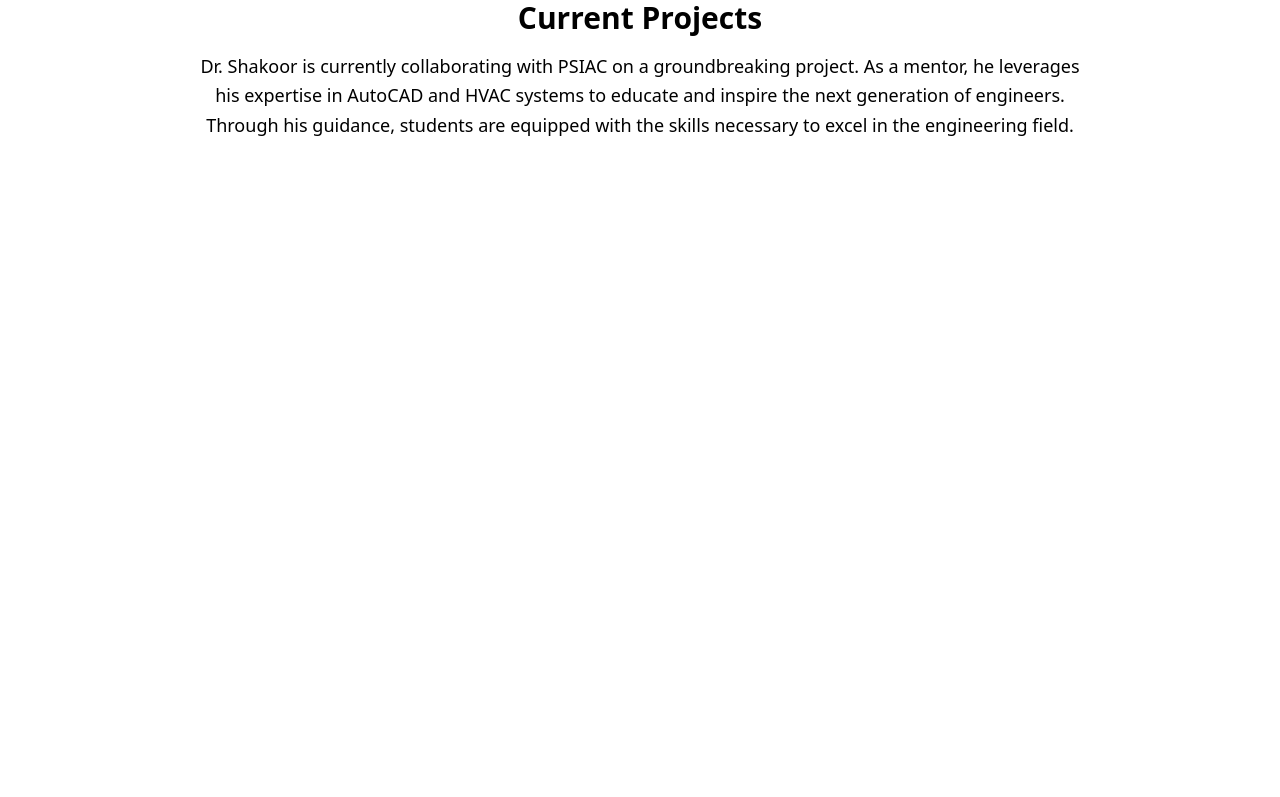
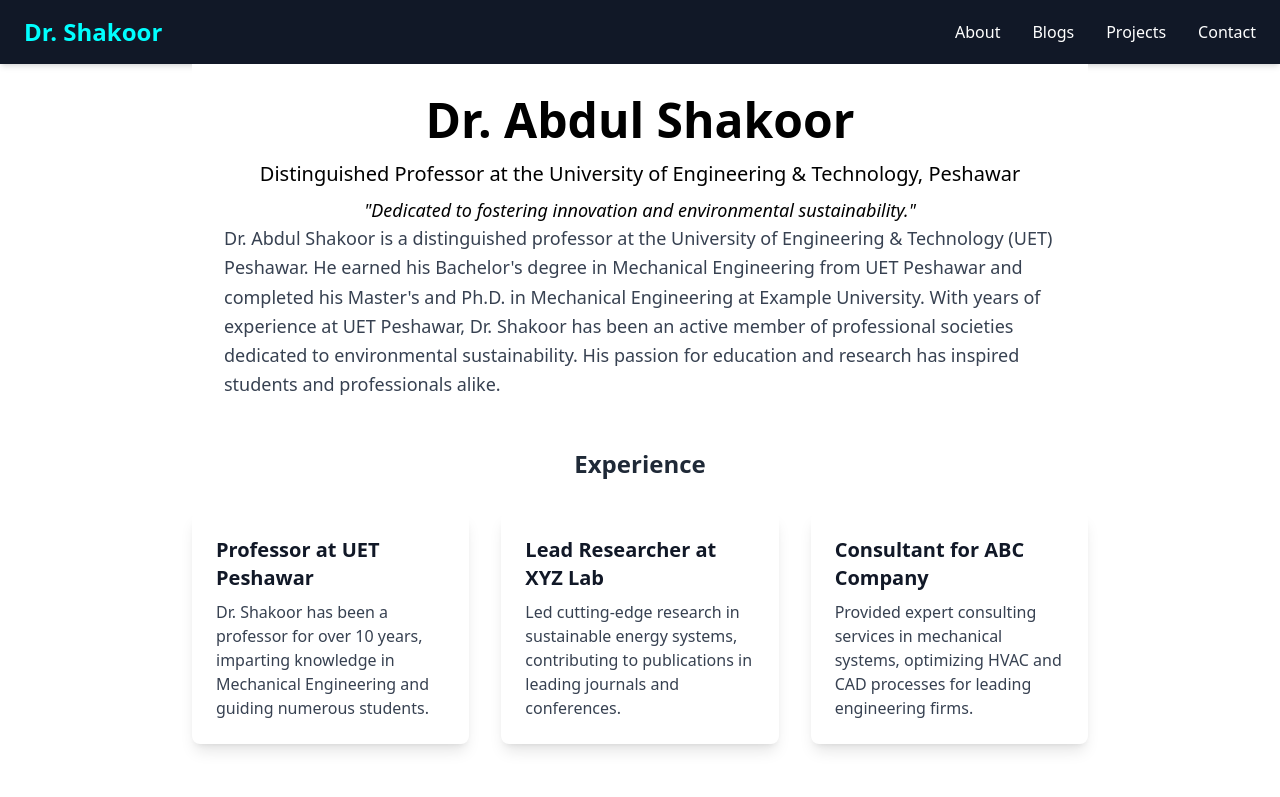
Before and after one commit to Hamid6426/abdul-shakoor-portfolio, a Next.js app: page / in a window 1280 px wide. Shown: the top 797 px of the page. Built offline with nearby package versions, Linux system fonts and the light colour scheme.

Commit message:
homepage edited

```diff
--- a/src/components/cta.jsx
+++ b/src/components/aboutPage/CTA.jsx
@@ -1,6 +1,6 @@
 import React from "react";
 
-export default function cta() {
+export default function CTA() {
   return (
     <section className="py-16 bg-gray-900 text-white mb-6">
       <div className="max-w-5xl mx-auto px-6 text-center">
--- /dev/null
+++ b/src/components/aboutPage/CurrentProjects.jsx
@@ -0,0 +1,16 @@
+import React from "react";
+
+export default function CurrentProjects() {
+  return (
+    <div>
+      <h2 className="text-3xl font-bold">Current Projects</h2>
+      <p className="text-lg leading-relaxed text-center">
+        Dr. Shakoor is currently collaborating with PSIAC on a groundbreaking
+        project. As a mentor, he leverages his expertise in AutoCAD and HVAC
+        systems to educate and inspire the next generation of engineers. Through
+        his guidance, students are equipped with the skills necessary to excel
+        in the engineering field.
+      </p>
+    </div>
+  );
+}
--- a/src/components/about/Intro.jsx
+++ b/src/components/aboutPage/Intro.jsx
@@ -3,6 +3,7 @@ import React from "react";
 export default function Intro() {
   return (
     <div className="my-8 px-4 sm:px-6 lg:px-8 flex items-center flex-col">
+
       <h1 className="text-4xl md:text-5xl font-bold">Dr. Abdul Shakoor</h1>
       <p className="mt-4 text-xl">
         Distinguished Professor at the University of Engineering & Technology,
--- a/src/components/navigation/MainNavbar.jsx
+++ b/src/components/navigation/MainNavbar.jsx
@@ -19,10 +19,9 @@ const Navbar = () => {
 
         {/* Desktop Navigation Links */}
         <div className="hidden md:flex space-x-8">
-          <a href="/" className="hover:text-[#0ff]">Home</a>
-          <a href="/about" className="hover:text-[#0ff]">About</a>
+          <a href="/" className="hover:text-[#0ff]">About</a>
+          <a href="/blogs" className="hover:text-[#0ff]">Blogs</a>
           <a href="/projects" className="hover:text-[#0ff]">Projects</a>
-          <a href="/blogs" className="hover:text-[#0ff]">Blogs</a>
           <a href="/contact" className="hover:text-[#0ff]">Contact</a>
         </div>
 
@@ -44,10 +43,9 @@ const Navbar = () => {
 
       {/* Mobile Navigation Links */}
       <div className={`md:hidden ${isMobileMenuOpen ? 'block' : 'hidden'} bg-gray-800`}>
-        <a href="/" className="block py-2 px-6 text-white hover:bg-gray-700">Home</a>
-        <a href="/about" className="block py-2 px-6 text-white hover:bg-gray-700">About</a>
+        <a href="/" className="block py-2 px-6 text-white hover:bg-gray-700">About</a>
+        <a href="/blogs" className="block py-2 px-6 text-white hover:bg-gray-700">Blogs</a>
         <a href="/projects" className="block py-2 px-6 text-white hover:bg-gray-700">Projects</a>
-        <a href="/blogs" className="block py-2 px-6 text-white hover:bg-gray-700">Blogs</a>
         <a href="/contact" className="block py-2 px-6 text-white hover:bg-gray-700">Contact</a>
       </div>
     </nav>
--- a/src/pages/_app.js
+++ b/src/pages/_app.js
@@ -1,5 +1,13 @@
+import MainNavbar from "@/components/navigation/MainNavbar";
+import MainFooter from "@/components/navigation/MainFooter";
 import "@/styles/globals.css";
 
 export default function App({ Component, pageProps }) {
-  return <Component {...pageProps} />;
+  return (
+    <mian>
+      <MainNavbar/>
+      <Component {...pageProps} />
+      <MainFooter/>
+    </mian>
+  );
 }
--- a/src/pages/about/index.js
+++ /dev/null
@@ -1,17 +0,0 @@
-import Intro from "@/components/about/Intro";
-import Education from "@/components/about/Education";
-import Experience from "@/components/about/Experience";
-
-const AboutPage = () => {
-  return (
-    <>
-      <div>
-        <Intro />
-        <Experience />
-        <Education />
-      </div>
-    </>
-  );
-};
-
-export default AboutPage;
--- a/src/pages/index.js
+++ b/src/pages/index.js
@@ -1,5 +1,10 @@
 import Image from "next/image";
 import { Geist, Geist_Mono } from "next/font/google";
+import Intro from "@/components/aboutPage/Intro";
+import Education from "@/components/aboutPage/Education";
+import Experience from "@/components/aboutPage/Experience";
+import CTA from "@/components/aboutPage/CTA";
+import CurrentProjects from "@/components/aboutPage/CurrentProjects";
 
 const geistSans = Geist({
   variable: "--font-geist-sans",
@@ -13,17 +18,16 @@ const geistMono = Geist_Mono({
 
 export default function Home() {
   return (
-    <main className="w-full min-h-screen flex flex-col justify-start items-center">
-      <section className="flex flex-col justify-center items-center gap-4 bg-white max-w-4xl">
-        <h2 className="text-3xl font-bold">Current Projects</h2>
-        <p className="text-lg leading-relaxed text-center">
-          Dr. Shakoor is currently collaborating with PSIAC on a groundbreaking
-          project. As a mentor, he leverages his expertise in AutoCAD and HVAC
-          systems to educate and inspire the next generation of engineers.
-          Through his guidance, students are equipped with the skills necessary
-          to excel in the engineering field.
-        </p>
-      </section>
-    </main>
+    <>
+      <main className="w-full min-h-screen flex flex-col justify-start items-center">
+        <section className="flex flex-col justify-center items-center gap-4 bg-white max-w-4xl">
+          <Intro />
+          <Experience />
+          <Education />
+          <CurrentProjects />
+          <cta />
+        </section>
+      </main>
+    </>
   );
 }
```
Also changed, not shown: src/components/aboutPage/Education.jsx (renamed from src/components/about/Education.jsx), src/components/aboutPage/Experience.jsx (renamed from src/components/about/Experience.jsx), src/components/aboutPage/Expertise.jsx (renamed from src/components/Expertise.jsx).
